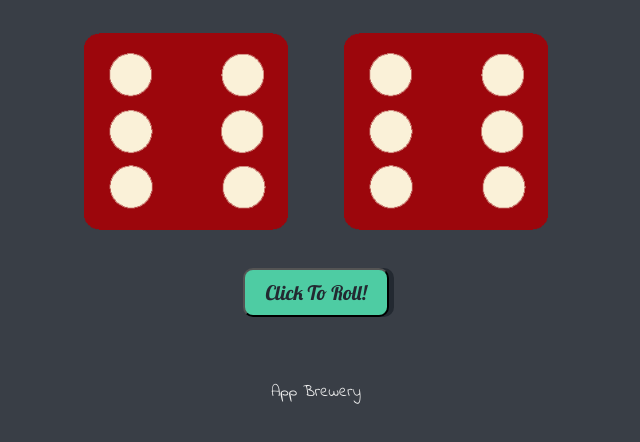
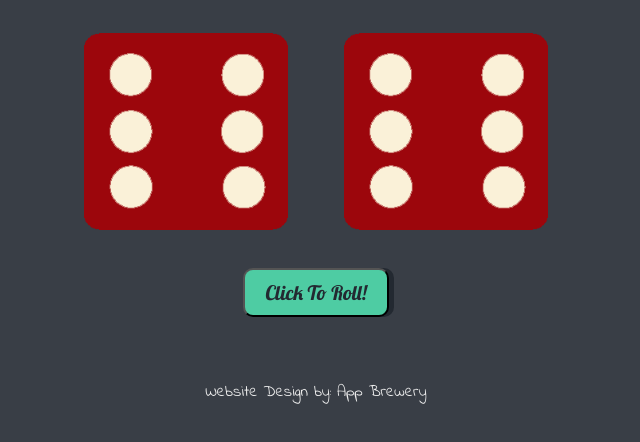
Before and after one commit to mdzoul/Dice-Game, a plain HTML site: page index.html in a window 1280 px wide. Shown: the part 302-744 px from the top of the page, without its empty margins (324-964 px from the left). Drawn offline with Linux system fonts and the light colour scheme.

Commit message:
Updated footer

```diff
--- a/index.html
+++ b/index.html
@@ -33,6 +33,6 @@
   </body>
 
   <footer>
-    App Brewery
+    Website Design by: App Brewery
   </footer>
 </html>
```
